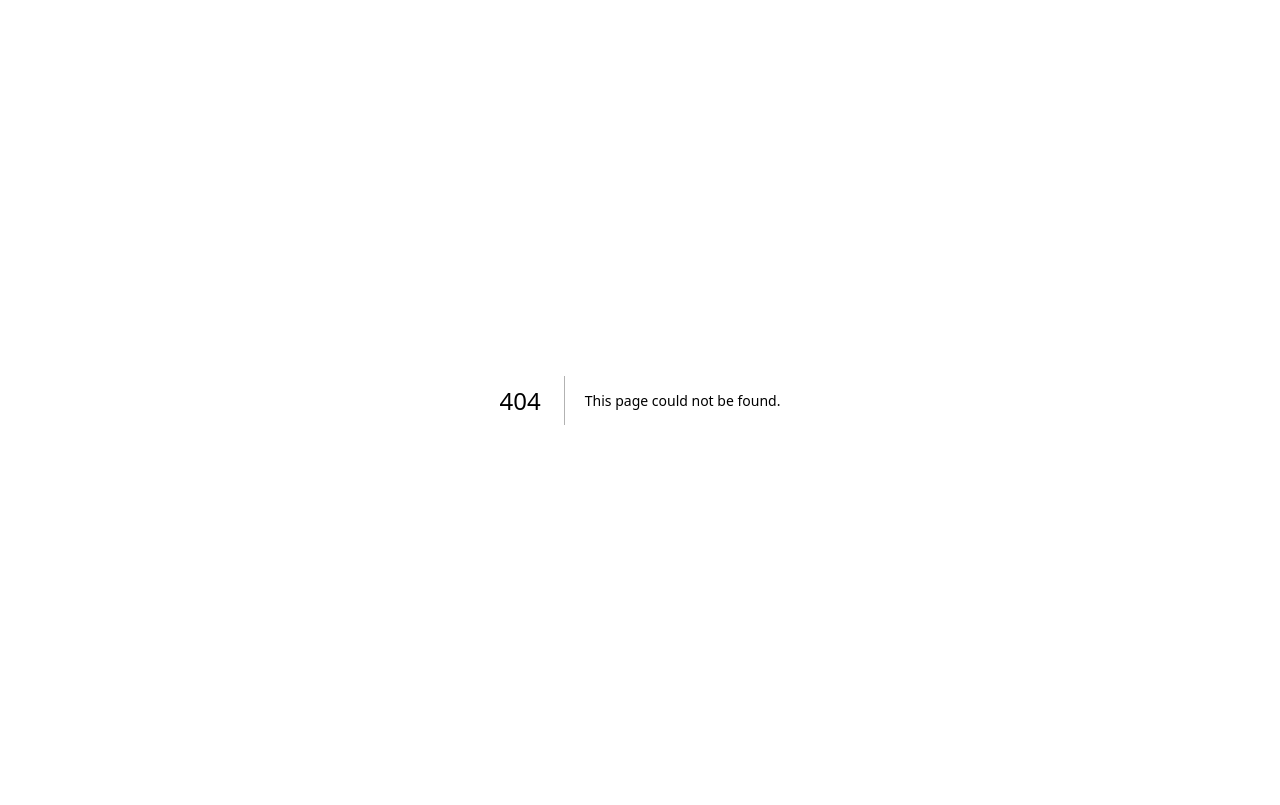
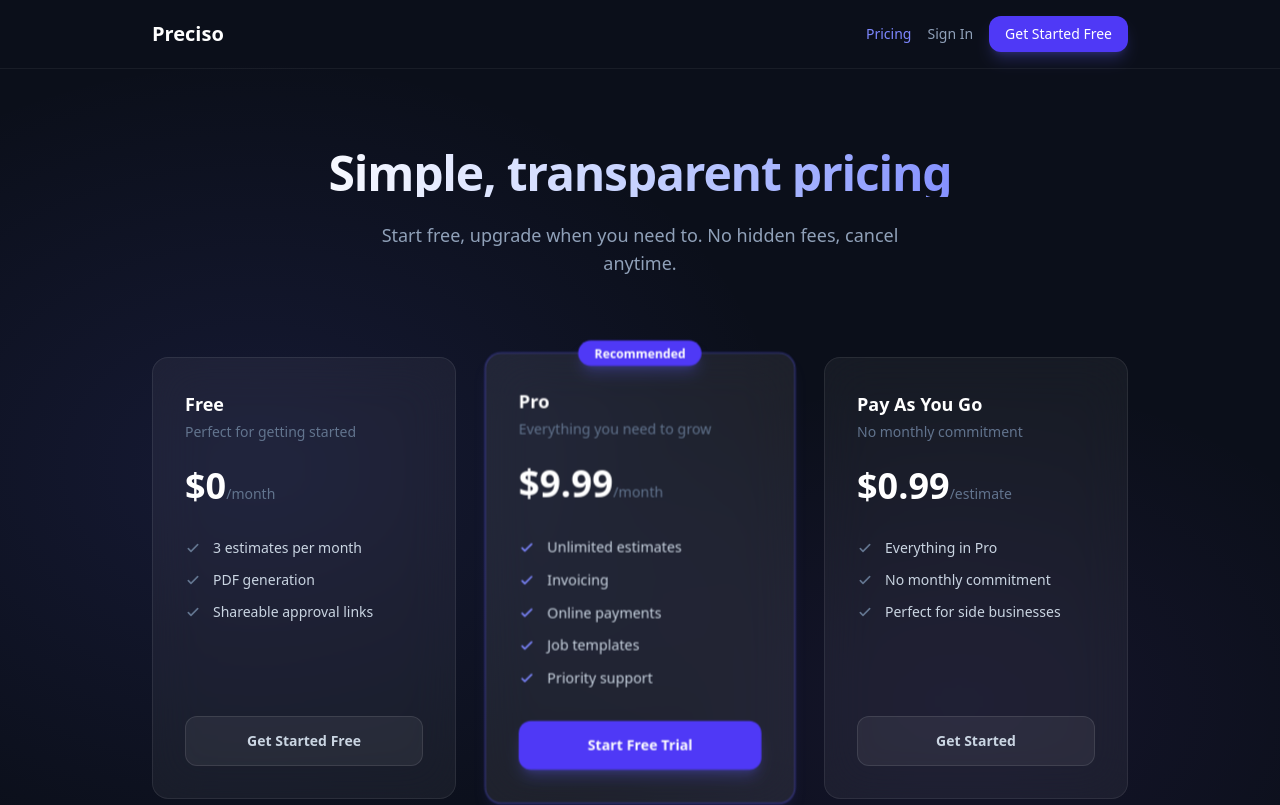
Before and after one commit to AdrianRobledo/repo-estimator, a Next.js app: page /pricing in a window 1280 px wide. Before the commit this address had no page. Shown: the top 805 px of the page. Built offline with nearby package versions, Linux system fonts and the light colour scheme; no server answers.

Commit message:
Add pricing page with Free, Pro, and Pay As You Go tiers
Co-Authored-By: Claude Opus 4.6 <noreply@anthropic.com>

```diff
--- a/app/components/Navbar.tsx
+++ b/app/components/Navbar.tsx
@@ -8,6 +8,7 @@ const links = [
   { href: "/dashboard", label: "Dashboard" },
   { href: "/estimate", label: "New Estimate" },
   { href: "/templates", label: "Templates" },
+  { href: "/pricing", label: "Pricing" },
   { href: "/setup", label: "Setup" },
 ];
 
--- a/app/page.tsx
+++ b/app/page.tsx
@@ -14,6 +14,12 @@ export default async function Home() {
         <div className="mx-auto flex max-w-5xl items-center justify-between px-6 py-4">
           <span className="text-xl font-bold text-white">Preciso</span>
           <div className="flex items-center gap-4">
+            <Link
+              href="/pricing"
+              className="text-sm font-medium text-slate-400 transition-colors hover:text-white"
+            >
+              Pricing
+            </Link>
             <Link
               href="/login"
               className="text-sm font-medium text-slate-400 transition-colors hover:text-white"
@@ -111,24 +117,73 @@ export default async function Home() {
 
       {/* Pricing */}
       <section className="py-20">
-        <div className="mx-auto max-w-md px-6 text-center">
-          <h2 className="text-xs font-semibold uppercase tracking-widest text-slate-500">
+        <div className="mx-auto max-w-5xl px-6">
+          <h2 className="text-center text-xs font-semibold uppercase tracking-widest text-slate-500">
             Simple Pricing
           </h2>
-          <div className="mt-8 rounded-2xl bg-white/[0.05] backdrop-blur-xl border border-white/[0.08] p-8 ring-1 ring-indigo-500/20">
-            <p className="text-4xl font-bold text-white">$1</p>
-            <p className="mt-1 text-sm text-slate-500">per estimate</p>
-            <p className="mt-4 text-sm text-slate-400">
-              Your first 3 estimates are free. No subscription, no hidden fees.
-              Pay only for what you use.
-            </p>
+          <div className="mt-10 grid gap-6 sm:grid-cols-3">
+            {/* Free */}
+            <div className="rounded-2xl bg-white/[0.05] backdrop-blur-xl border border-white/[0.08] p-6">
+              <h3 className="text-base font-bold text-white">Free</h3>
+              <p className="mt-3">
+                <span className="text-3xl font-bold text-white">$0</span>
+                <span className="text-sm text-slate-500">/month</span>
+              </p>
+              <p className="mt-3 text-sm text-slate-400">3 estimates per month with PDF generation.</p>
+              <Link
+                href="/signup"
+                className="mt-5 block rounded-xl bg-white/[0.06] border border-white/[0.1] py-2.5 text-center text-sm font-semibold text-slate-300 transition-all hover:bg-white/[0.1] hover:text-white"
+              >
+                Get Started Free
+              </Link>
+            </div>
+
+            {/* Pro */}
+            <div className="relative rounded-2xl bg-white/[0.08] backdrop-blur-xl border border-indigo-500/30 ring-1 ring-indigo-500/20 p-6 shadow-lg shadow-indigo-500/10 scale-[1.02]">
+              <div className="absolute -top-3 left-1/2 -translate-x-1/2">
+                <span className="rounded-full bg-indigo-600 px-3 py-0.5 text-xs font-bold text-white shadow-lg shadow-indigo-500/25">
+                  Recommended
+                </span>
+              </div>
+              <h3 className="text-base font-bold text-white">Pro</h3>
+              <p className="mt-3">
+                <span className="text-3xl font-bold text-white">$9.99</span>
+                <span className="text-sm text-slate-500">/month</span>
+              </p>
+              <p className="mt-3 text-sm text-slate-400">Unlimited estimates, invoicing, and online payments.</p>
+              <Link
+                href="/signup"
+                className="mt-5 block rounded-xl bg-indigo-600 py-2.5 text-center text-sm font-semibold text-white shadow-lg shadow-indigo-500/25 transition-all hover:bg-indigo-500"
+              >
+                Start Free Trial
+              </Link>
+            </div>
+
+            {/* Pay As You Go */}
+            <div className="rounded-2xl bg-white/[0.05] backdrop-blur-xl border border-white/[0.08] p-6">
+              <h3 className="text-base font-bold text-white">Pay As You Go</h3>
+              <p className="mt-3">
+                <span className="text-3xl font-bold text-white">$0.99</span>
+                <span className="text-sm text-slate-500">/estimate</span>
+              </p>
+              <p className="mt-3 text-sm text-slate-400">Everything in Pro with no monthly commitment.</p>
+              <Link
+                href="/signup"
+                className="mt-5 block rounded-xl bg-white/[0.06] border border-white/[0.1] py-2.5 text-center text-sm font-semibold text-slate-300 transition-all hover:bg-white/[0.1] hover:text-white"
+              >
+                Get Started
+              </Link>
+            </div>
+          </div>
+
+          <p className="mt-8 text-center">
             <Link
-              href="/signup"
-              className="mt-6 inline-block rounded-xl bg-indigo-600 px-8 py-3 text-sm font-semibold text-white shadow-lg shadow-indigo-500/25 transition-all hover:bg-indigo-500"
+              href="/pricing"
+              className="text-sm font-medium text-indigo-400 transition-colors hover:text-indigo-300"
             >
-              Start Free
+              Compare all plans &rarr;
             </Link>
-          </div>
+          </p>
         </div>
       </section>
 
--- /dev/null
+++ b/app/pricing/page.tsx
@@ -0,0 +1,193 @@
+import Link from "next/link";
+import { getServerSession } from "next-auth";
+import { authOptions } from "@/lib/auth";
+import { redirect } from "next/navigation";
+
+const tiers = [
+  {
+    name: "Free",
+    price: "$0",
+    period: "/month",
+    description: "Perfect for getting started",
+    features: [
+      "3 estimates per month",
+      "PDF generation",
+      "Shareable approval links",
+    ],
+    cta: "Get Started Free",
+    href: "/signup",
+    highlighted: false,
+  },
+  {
+    name: "Pro",
+    price: "$9.99",
+    period: "/month",
+    description: "Everything you need to grow",
+    features: [
+      "Unlimited estimates",
+      "Invoicing",
+      "Online payments",
+      "Job templates",
+      "Priority support",
+    ],
+    cta: "Start Free Trial",
+    href: "/signup",
+    highlighted: true,
+  },
+  {
+    name: "Pay As You Go",
+    price: "$0.99",
+    period: "/estimate",
+    description: "No monthly commitment",
+    features: [
+      "Everything in Pro",
+      "No monthly commitment",
+      "Perfect for side businesses",
+    ],
+    cta: "Get Started",
+    href: "/signup",
+    highlighted: false,
+  },
+];
+
+export default async function PricingPage() {
+  const session = await getServerSession(authOptions);
+  if (session) redirect("/dashboard");
+
+  return (
+    <div className="min-h-screen bg-mesh">
+      {/* Nav */}
+      <nav className="border-b border-white/[0.06]">
+        <div className="mx-auto flex max-w-5xl items-center justify-between px-6 py-4">
+          <Link href="/" className="text-xl font-bold text-white">
+            Preciso
+          </Link>
+          <div className="flex items-center gap-4">
+            <Link
+              href="/pricing"
+              className="text-sm font-medium text-indigo-400 transition-colors hover:text-white"
+            >
+              Pricing
+            </Link>
+            <Link
+              href="/login"
+              className="text-sm font-medium text-slate-400 transition-colors hover:text-white"
+            >
+              Sign In
+            </Link>
+            <Link
+              href="/signup"
+              className="rounded-xl bg-indigo-600 px-4 py-2 text-sm font-medium text-white shadow-lg shadow-indigo-500/25 transition-all hover:bg-indigo-500"
+            >
+              Get Started Free
+            </Link>
+          </div>
+        </div>
+      </nav>
+
+      {/* Header */}
+      <section className="mx-auto max-w-3xl px-6 pt-20 pb-4 text-center">
+        <h1 className="bg-gradient-to-r from-white via-indigo-200 to-indigo-400 bg-clip-text text-4xl font-bold tracking-tight text-transparent sm:text-5xl">
+          Simple, transparent pricing
+        </h1>
+        <p className="mx-auto mt-6 max-w-xl text-lg text-slate-400">
+          Start free, upgrade when you need to. No hidden fees, cancel anytime.
+        </p>
+      </section>
+
+      {/* Pricing Cards */}
+      <section className="mx-auto max-w-5xl px-6 py-16">
+        <div className="grid gap-8 sm:grid-cols-3">
+          {tiers.map((tier) => (
+            <div
+              key={tier.name}
+              className={`relative flex flex-col rounded-2xl backdrop-blur-xl border p-8 transition-all duration-200 ${
+                tier.highlighted
+                  ? "bg-white/[0.08] border-indigo-500/30 ring-1 ring-indigo-500/20 shadow-lg shadow-indigo-500/10 scale-[1.02]"
+                  : "bg-white/[0.05] border-white/[0.08] hover:bg-white/[0.08]"
+              }`}
+            >
+              {tier.highlighted && (
+                <div className="absolute -top-3.5 left-1/2 -translate-x-1/2">
+                  <span className="rounded-full bg-indigo-600 px-4 py-1 text-xs font-bold text-white shadow-lg shadow-indigo-500/25">
+                    Recommended
+                  </span>
+                </div>
+              )}
+
+              <div>
+                <h3 className="text-lg font-bold text-white">{tier.name}</h3>
+                <p className="mt-1 text-sm text-slate-500">
+                  {tier.description}
+                </p>
+              </div>
+
+              <div className="mt-6">
+                <span className="text-4xl font-bold text-white">
+                  {tier.price}
+                </span>
+                <span className="text-sm text-slate-500">{tier.period}</span>
+              </div>
+
+              <ul className="mt-8 flex-1 space-y-3">
+                {tier.features.map((feature) => (
+                  <li key={feature} className="flex items-start gap-3">
+                    <svg
+                      className={`mt-0.5 h-4 w-4 shrink-0 ${
+                        tier.highlighted ? "text-indigo-400" : "text-slate-500"
+                      }`}
+                      fill="none"
+                      stroke="currentColor"
+                      viewBox="0 0 24 24"
+                    >
+                      <path
+                        strokeLinecap="round"
+                        strokeLinejoin="round"
+                        strokeWidth={2.5}
+                        d="M5 13l4 4L19 7"
+                      />
+                    </svg>
+                    <span className="text-sm text-slate-300">{feature}</span>
+                  </li>
+                ))}
+              </ul>
+
+              <Link
+                href={tier.href}
+                className={`mt-8 block rounded-xl py-3.5 text-center text-sm font-semibold transition-all ${
+                  tier.highlighted
+                    ? "bg-indigo-600 text-white shadow-lg shadow-indigo-500/25 hover:bg-indigo-500 hover:shadow-xl hover:shadow-indigo-500/30"
+                    : "bg-white/[0.06] border border-white/[0.1] text-slate-300 hover:bg-white/[0.1] hover:text-white"
+                }`}
+              >
+                {tier.cta}
+              </Link>
+            </div>
+          ))}
+        </div>
+      </section>
+
+      {/* FAQ-like section */}
+      <section className="border-t border-white/[0.06] py-16">
+        <div className="mx-auto max-w-2xl px-6 text-center">
+          <h2 className="text-xs font-semibold uppercase tracking-widest text-slate-500">
+            No surprises
+          </h2>
+          <p className="mt-4 text-sm text-slate-400">
+            All plans include PDF generation and shareable approval links. The
+            Pro plan adds invoicing with online payments via Stripe, job
+            templates, and priority support. Pay As You Go gives you everything
+            in Pro without the monthly commitment.
+          </p>
+        </div>
+      </section>
+
+      {/* Footer */}
+      <footer className="border-t border-white/[0.06] py-8">
+        <p className="text-center text-sm text-slate-500">
+          Preciso AI &mdash; Professional estimates for home service businesses.
+        </p>
+      </footer>
+    </div>
+  );
+}
```
